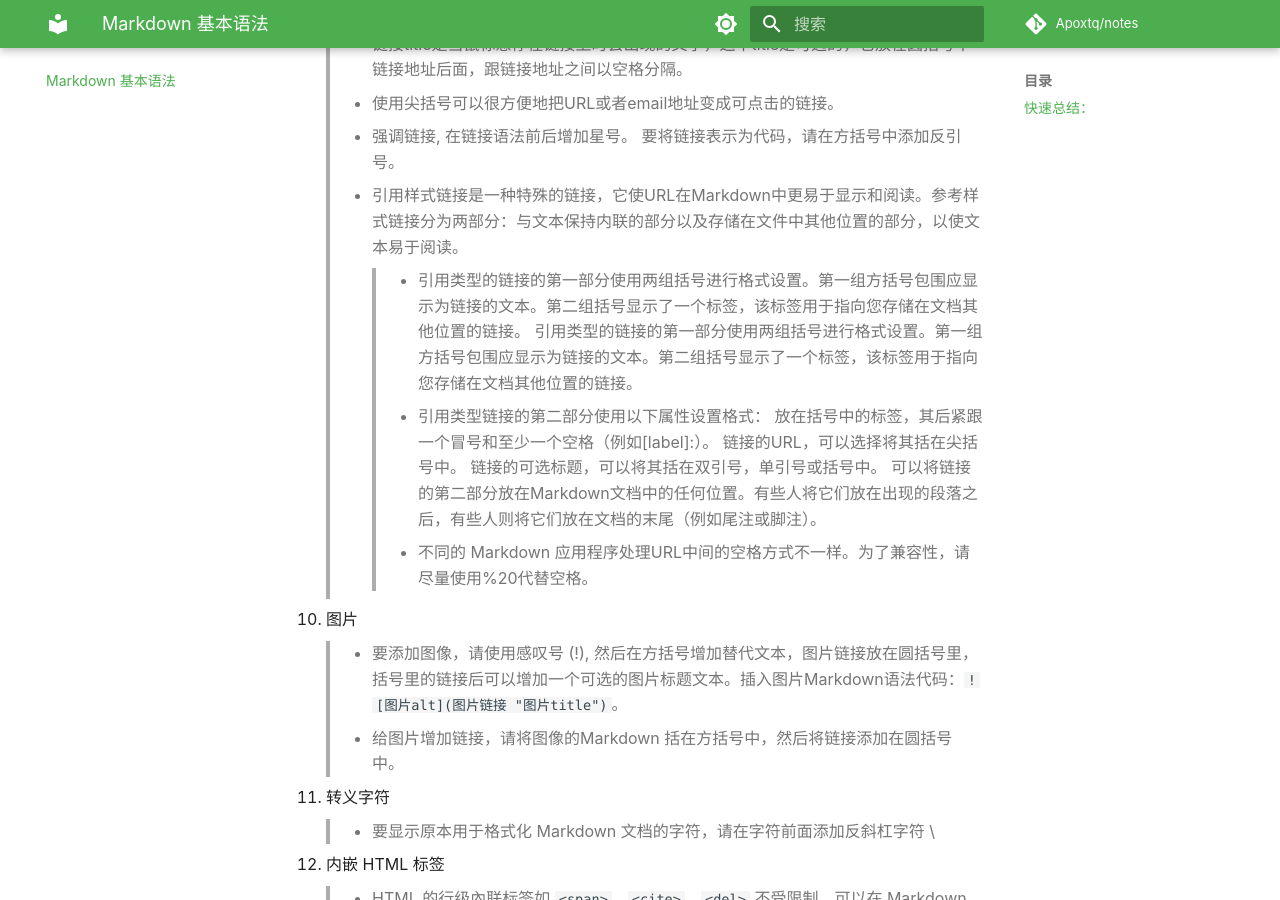
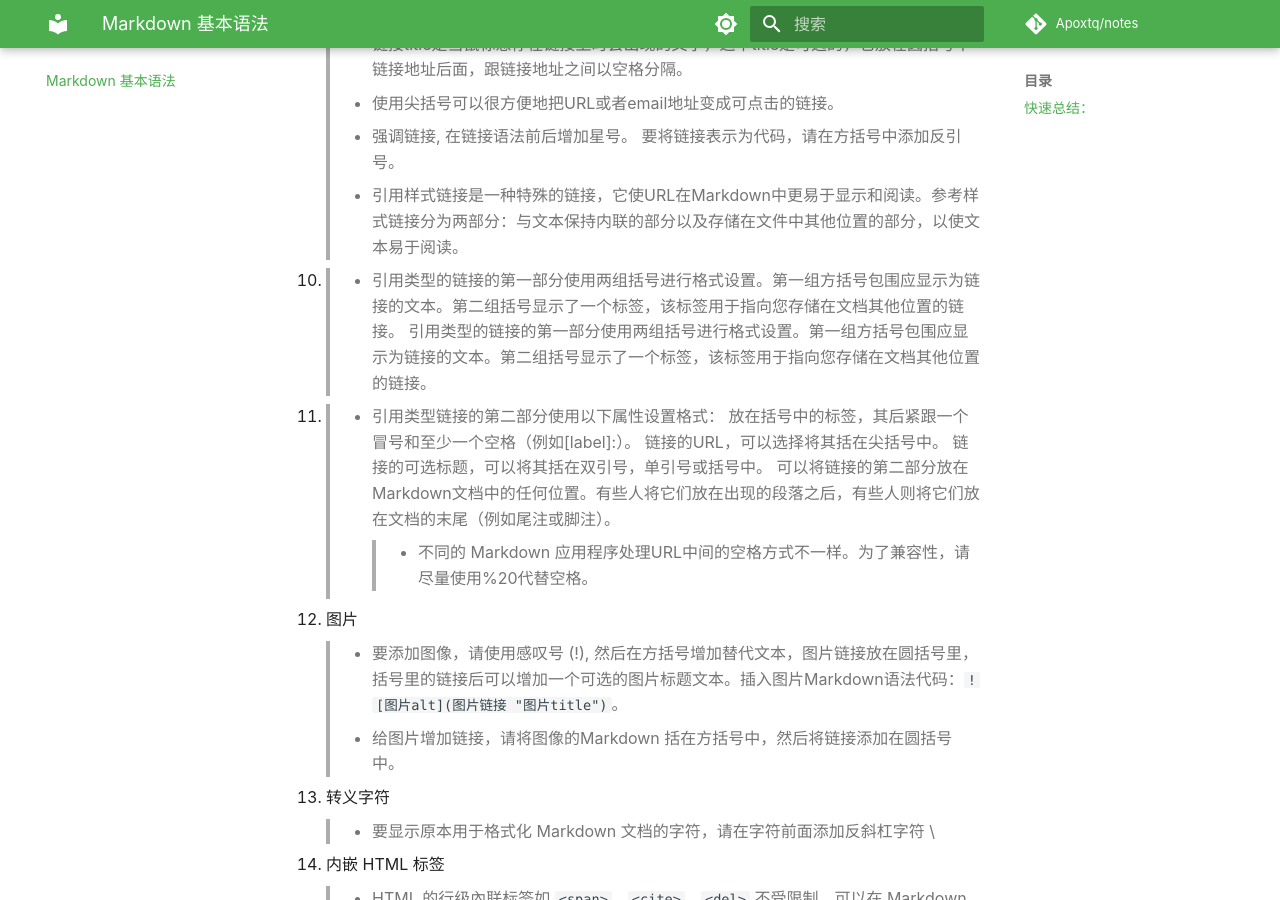
Before and after one commit to Apoxtq/notes, an MkDocs documentation site: the page built from docs/Markdown_语法笔记.md, in a window 1280 px wide and 900 px high, scrolled down 1778 px. Built offline with MkDocs 1.6.1 and Material for MkDocs 9.7.7, drawn with Linux system fonts in a browser that asks for light colours; some web fonts are replaced.

Commit message:
修改了错误

```diff
--- a/docs/Markdown_语法笔记.md
+++ b/docs/Markdown_语法笔记.md
@@ -50,8 +50,8 @@
 > - 使用尖括号可以很方便地把URL或者email地址变成可点击的链接。
 > - 强调链接, 在链接语法前后增加星号。 要将链接表示为代码，请在方括号中添加反引号。
 > - 引用样式链接是一种特殊的链接，它使URL在Markdown中更易于显示和阅读。参考样式链接分为两部分：与文本保持内联的部分以及存储在文件中其他位置的部分，以使文本易于阅读。
->> - 引用类型的链接的第一部分使用两组括号进行格式设置。第一组方括号包围应显示为链接的文本。第二组括号显示了一个标签，该标签用于指向您存储在文档其他位置的链接。 引用类型的链接的第一部分使用两组括号进行格式设置。第一组方括号包围应显示为链接的文本。第二组括号显示了一个标签，该标签用于指向您存储在文档其他位置的链接。
->> - 引用类型链接的第二部分使用以下属性设置格式：
+- > - 引用类型的链接的第一部分使用两组括号进行格式设置。第一组方括号包围应显示为链接的文本。第二组括号显示了一个标签，该标签用于指向您存储在文档其他位置的链接。 引用类型的链接的第一部分使用两组括号进行格式设置。第一组方括号包围应显示为链接的文本。第二组括号显示了一个标签，该标签用于指向您存储在文档其他位置的链接。
+- > - 引用类型链接的第二部分使用以下属性设置格式：
         放在括号中的标签，其后紧跟一个冒号和至少一个空格（例如[label]:）。
         链接的URL，可以选择将其括在尖括号中。
         链接的可选标题，可以将其括在双引号，单引号或括号中。
```
